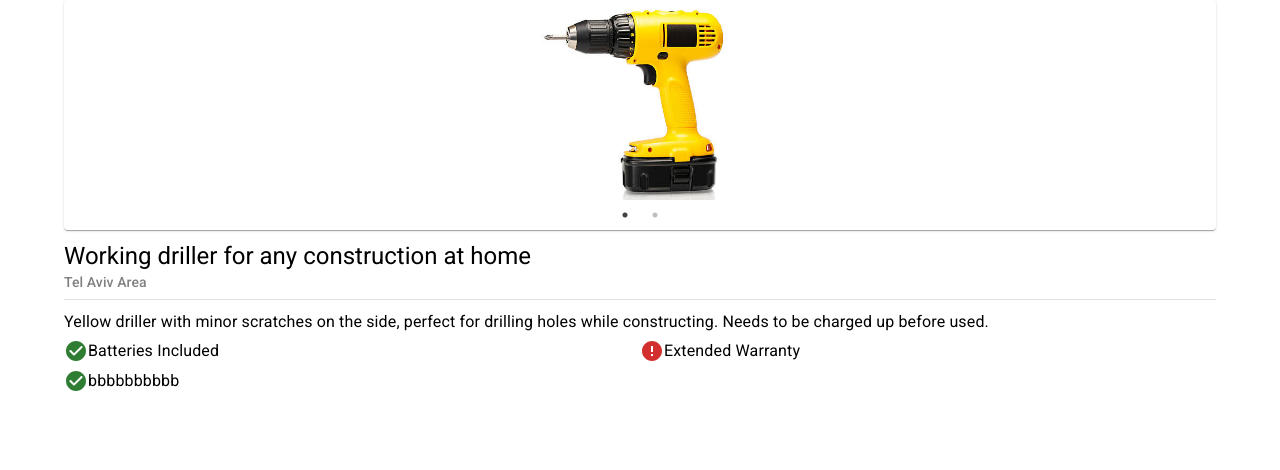
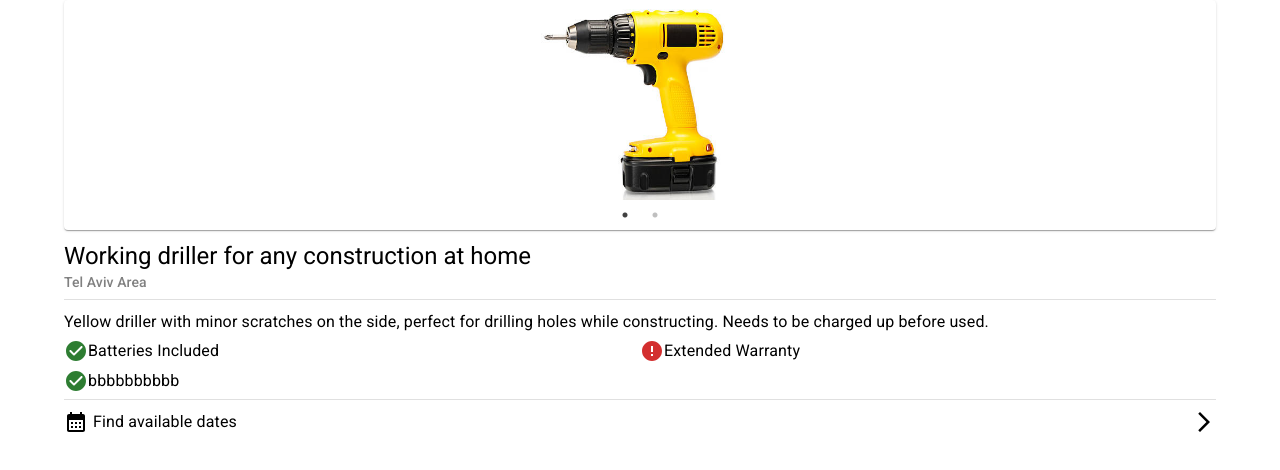
Before and after one commit to boro-mta/boro-fe, a React (Create React App) app: page /item/1 in a window 1280 px wide. Shown: the top 470 px of the page. Built offline with nearby package versions, Linux system fonts and the light colour scheme.

Commit message:
Added spacings between find available dates and arrow

```diff
--- a/src/routes/itemPage.tsx
+++ b/src/routes/itemPage.tsx
@@ -1,4 +1,4 @@
-import { CardMedia, Container, Divider, Typography } from "@mui/material";
+import { Box, CardMedia, Container, Divider, Typography } from "@mui/material";
 import Card from "@mui/material/Card";
 import React, { useEffect, useState } from "react";
 import { useParams } from "react-router-dom";
@@ -6,6 +6,8 @@ import ImagesCarousel from "../components/ImagesCarousel/ImagesCarousel";
 import { allItemsDetails } from "../mocks/fullItemsDetails";
 import { IFullItemDetails } from "../types";
 import ExtraIncludedItemsContainer from "../components/ExtraIncludedItemsContainer/ExtraIncludedItemsContainer";
+import CalendarMonthIcon from "@mui/icons-material/CalendarMonth";
+import ArrowForwardIosIcon from "@mui/icons-material/ArrowForwardIos";
 
 type IFullItemDetailsParams = {
   itemId: string;
@@ -51,6 +53,23 @@ const itemPage = (props: Props) => {
           extraIncludedItems={itemDetails.extraIncludedItems}
         />
       )}
+      <Divider />
+      <Box
+        sx={{
+          display: "flex",
+          flexDirection: "row",
+          marginTop: "10px",
+          justifyContent: "space-between",
+        }}
+      >
+        <Box sx={{ display: "flex" }}>
+          <CalendarMonthIcon />
+          <Typography sx={{ marginLeft: "5px" }} variant="body1">
+            Find available dates
+          </Typography>
+        </Box>
+        <ArrowForwardIosIcon />
+      </Box>
     </Container>
   );
 };
```
